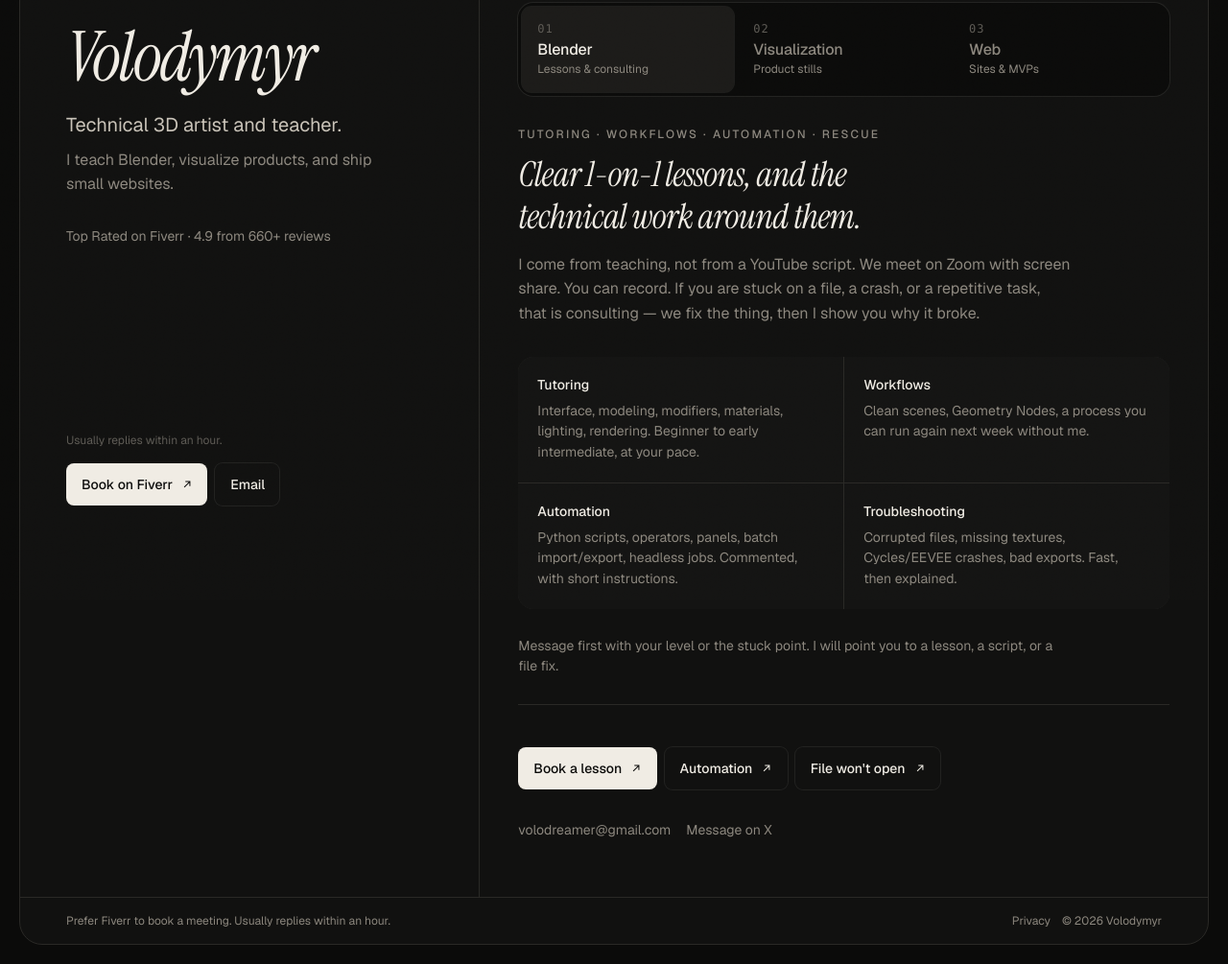
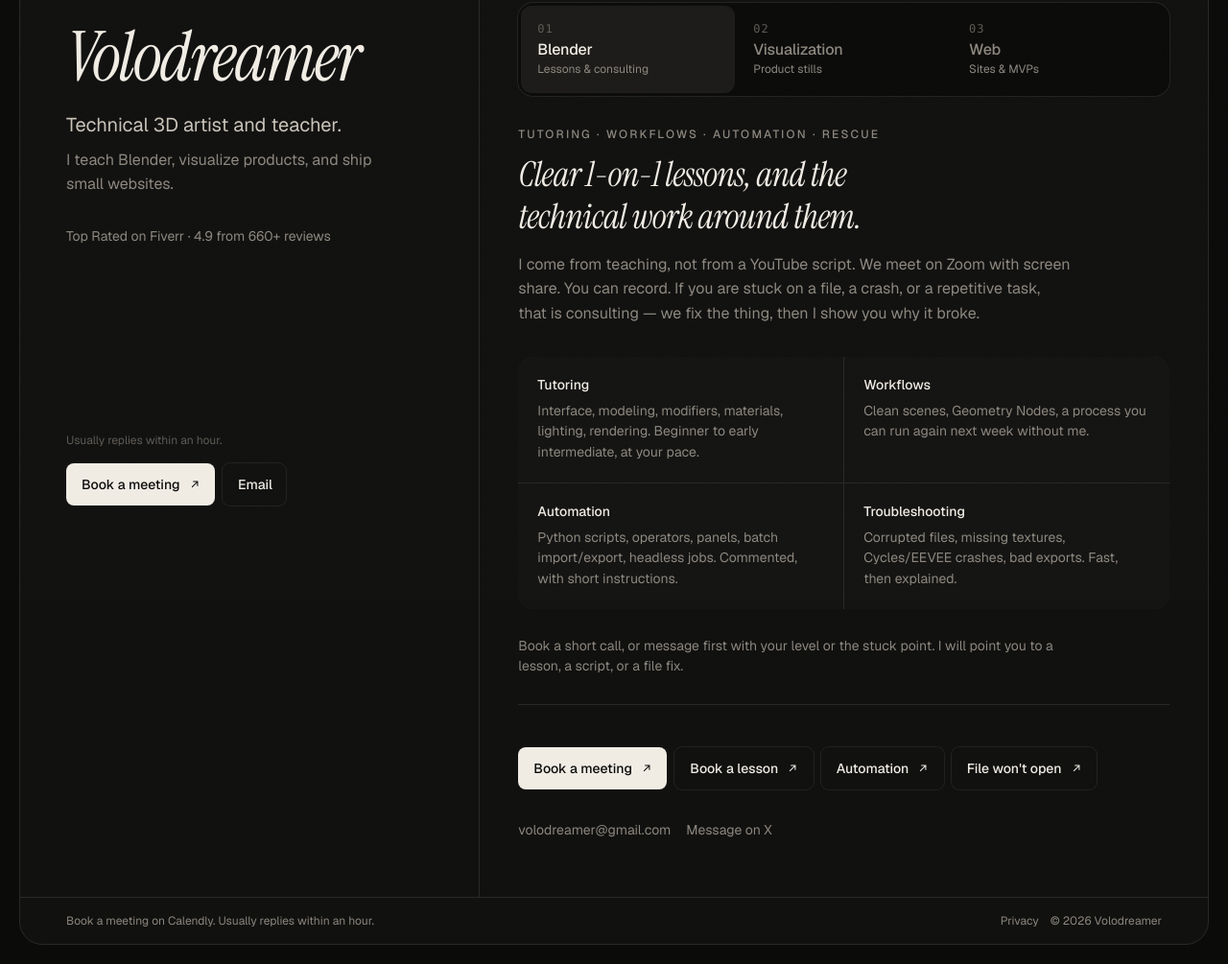
Before and after one commit to volodreamer/volodreamer.github.io, a plain HTML site: page index.html in a window 1280 px wide. Shown: the part 175-1180 px from the top of the page at 96% size. Drawn offline with nearby package versions, Linux system fonts and the light colour scheme.

Commit message:
Rename title to Volodreamer and book via Calendly

```diff
--- a/index.html
+++ b/index.html
@@ -3,16 +3,14 @@
 <head>
   <meta charset="utf-8">
   <meta name="viewport" content="width=device-width, initial-scale=1">
-  <title>Volodymyr</title>
+  <title>Volodreamer</title>
   <meta name="description" content="Technical 3D artist and teacher. Blender tutoring and consulting, product visualization, and small websites.">
   <meta name="theme-color" content="#0b0b0a">
-  <meta property="og:title" content="Volodymyr">
+  <meta property="og:title" content="Volodreamer">
   <meta property="og:description" content="Blender tutoring, product visualization, and small websites.">
   <meta property="og:type" content="website">
   <meta property="og:url" content="https://volodreamer.github.io/">
-  <meta property="og:image" content="https://volodreamer.github.io/og.jpg">
-  <meta name="twitter:card" content="summary_large_image">
-  <meta name="twitter:image" content="https://volodreamer.github.io/og.jpg">
+  <meta name="twitter:card" content="summary">
   <link rel="icon" type="image/svg+xml" href="./favicon.svg">
   <link rel="preconnect" href="https://fonts.googleapis.com">
   <link rel="preconnect" href="https://fonts.gstatic.com" crossorigin>
@@ -441,15 +439,15 @@
       <main>
         <div class="hero">
           <p class="kicker">Ukraine · English</p>
-          <h1>Volodymyr</h1>
+          <h1>Volodreamer</h1>
           <p class="role">Technical 3D artist and teacher.</p>
           <p class="line">I teach Blender, visualize products, and ship small websites.</p>
           <p class="rating">Top Rated on Fiverr · 4.9 from 660+ reviews</p>
           <div class="hero-cta">
             <p class="hint">Usually replies within an hour.</p>
             <div class="actions">
-              <a class="btn btn-primary" href="https://www.fiverr.com/volodreamer" target="_blank" rel="noreferrer">
-                Book on Fiverr
+              <a class="btn btn-primary" href="https://calendly.com/volodreamer/consultation" target="_blank" rel="noreferrer">
+                Book a meeting
                 <svg class="arrow" viewBox="0 0 24 24" fill="none" stroke="currentColor" stroke-width="1.75" aria-hidden="true"><path d="M7 17L17 7M9 7h8v8"/></svg>
               </a>
               <a class="btn btn-ghost" href="mailto:volodreamer@gmail.com?subject=Hello%20from%20the%20site">Email</a>
@@ -482,10 +480,10 @@
       </main>
 
       <footer>
-        <p>Prefer Fiverr to book a meeting. Usually replies within an hour.</p>
+        <p>Book a meeting on Calendly. Usually replies within an hour.</p>
         <p class="meta">
           <a href="./privacy-policy.html">Privacy</a>
-          <span>© 2026 Volodymyr</span>
+          <span>© 2026 Volodreamer</span>
         </p>
       </footer>
     </div>
@@ -503,9 +501,10 @@
           ["Automation", "Python scripts, operators, panels, batch import/export, headless jobs. Commented, with short instructions."],
           ["Troubleshooting", "Corrupted files, missing textures, Cycles/EEVEE crashes, bad exports. Fast, then explained."]
         ],
-        note: "Message first with your level or the stuck point. I will point you to a lesson, a script, or a file fix.",
-        primary: ["Book a lesson", "https://www.fiverr.com/volodreamer/teach-blender-3d-modeling"],
+        note: "Book a short call, or message first with your level or the stuck point. I will point you to a lesson, a script, or a file fix.",
+        primary: ["Book a meeting", "https://calendly.com/volodreamer/consultation"],
         secondary: [
+          ["Book a lesson", "https://www.fiverr.com/volodreamer/teach-blender-3d-modeling"],
           ["Automation", "https://www.fiverr.com/volodreamer/create-blender-python-scripts-and-automation-for-your-workflow"],
           ["File won't open", "https://www.fiverr.com/volodreamer/fix-your-blender-3d-model-issue-or-file-fast"]
         ]
@@ -520,9 +519,9 @@
           ["Reusable setups", "A scene you can keep using when the next SKU arrives — same camera, same light, new object."],
           ["What I need", "Photos, CAD, a reference board, or a brief. We agree the shot list before I light anything."]
         ],
-        note: "Not sure if it is a still, a turntable, or a full scene? Message me with the product. I will say what actually helps.",
-        primary: ["Start a viz project", "https://www.fiverr.com/volodreamer"],
-        secondary: []
+        note: "Not sure if it is a still, a turntable, or a full scene? Book a call, or message me with the product.",
+        primary: ["Book a meeting", "https://calendly.com/volodreamer/consultation"],
+        secondary: [["Order on Fiverr", "https://www.fiverr.com/volodreamer"]]
       },
       web: {
         kicker: "One-pagers · apps · first versions",
@@ -534,8 +533,8 @@
           ["Rescue", "Broken or half-finished AI builds. I open the project, fix what failed, and hand it back working."],
           ["Recent work", "SushiGuide, a local sushi directory. HatchWatch, a care companion for a physical digital pet."]
         ],
-        note: "Send a sketch, a broken preview, or a sentence. I will tell you if it is a page, an app, or too big.",
-        primary: ["Start a site", "https://www.fiverr.com/volodreamer"],
+        note: "Send a sketch, a broken preview, or a sentence. Book a call and I will tell you if it is a page, an app, or too big.",
+        primary: ["Book a meeting", "https://calendly.com/volodreamer/consultation"],
         secondary: [
           ["SushiGuide", "https://sushiguide.github.io/"],
           ["HatchWatch", "https://volodreamer.github.io/hatchwatch/"]
```
Also changed, not shown: privacy-policy.html (+1 -1 lines).
